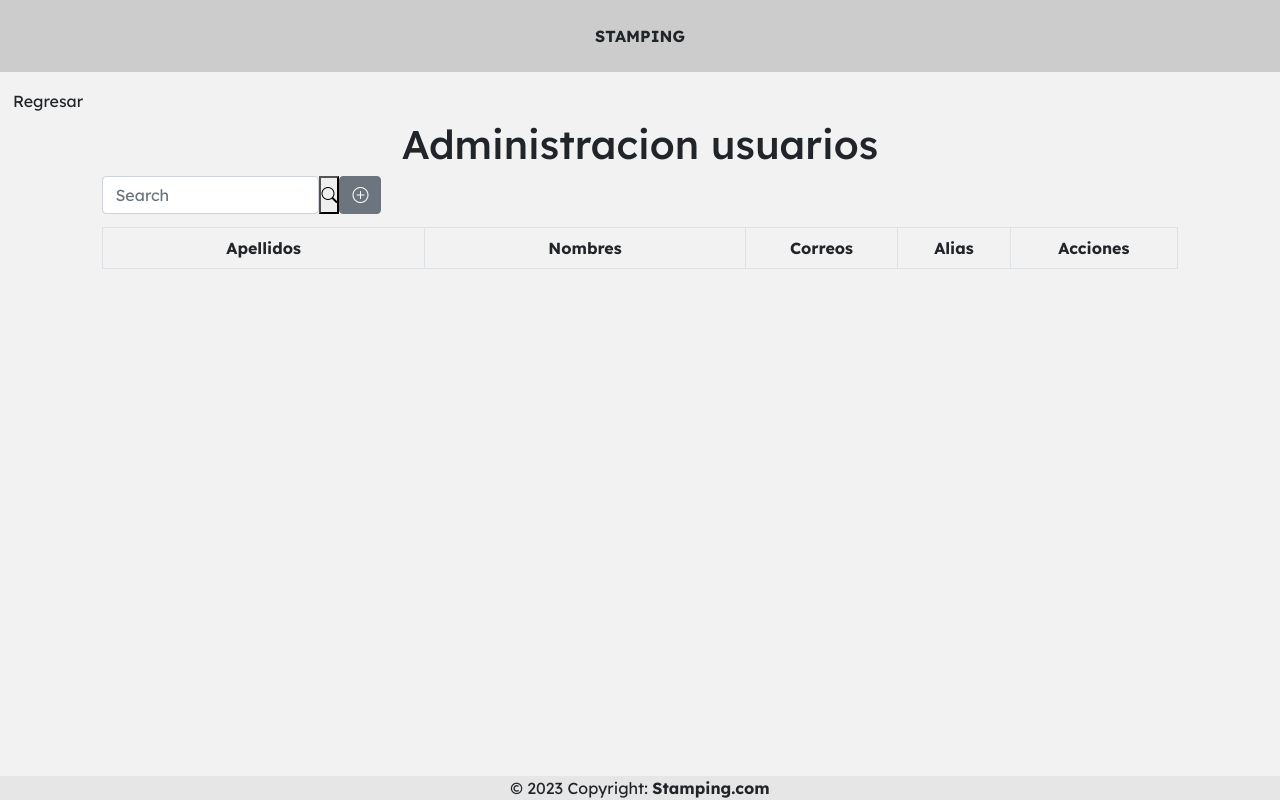
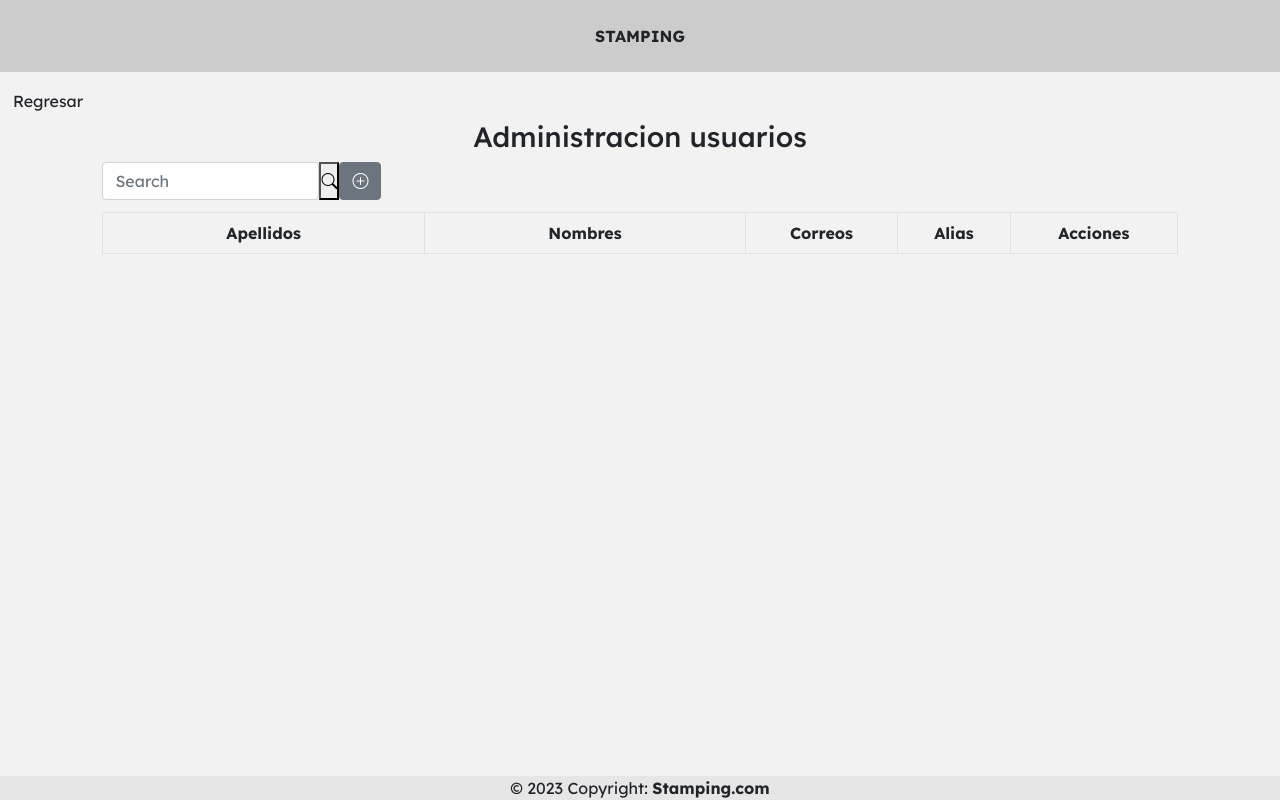
Before and after one commit to Jaredd-git/Stamping, a plain HTML site: page views/dashboard/usuarios.html in a window 1280 px wide. Drawn offline with nearby package versions, Linux system fonts and the light colour scheme; no server answers.

Commit message:
Update usuarios.html

```diff
--- a/views/dashboard/usuarios.html
+++ b/views/dashboard/usuarios.html
@@ -17,7 +17,7 @@
         <!-- Boton para regresar a la pagina anterior -->
         <a type="button" class="btn" role="button" id="btn-regresar" href="home.html">Regresar</a>
         <div>
-            <h1>Administracion usuarios</h1>
+            <h3 class="text-center">Administracion usuarios</h3>
         </div>
         <div>
             <!-- Buscador de la tabla -->
```
